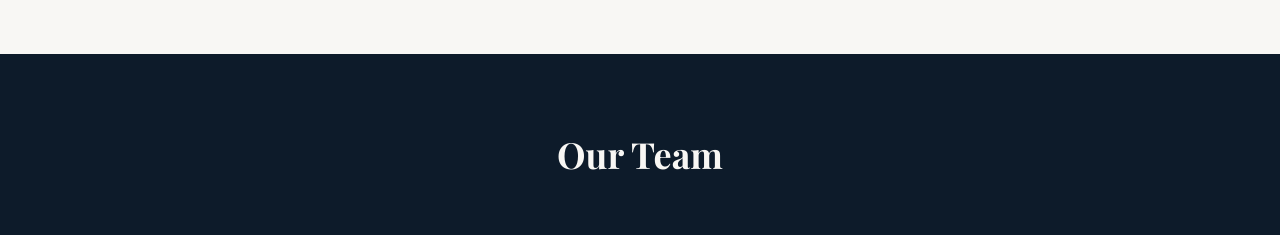
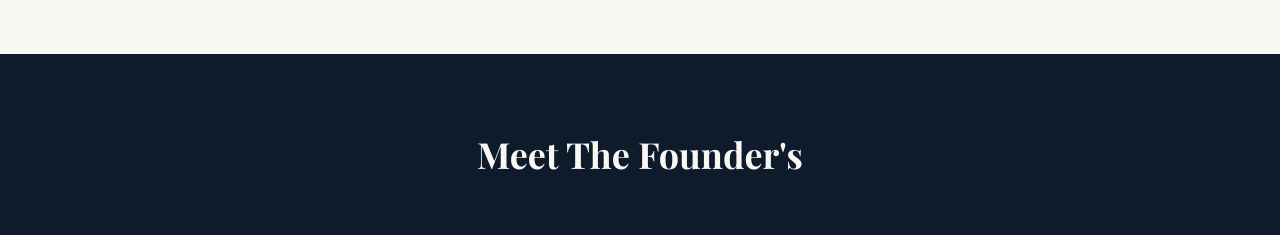
Before and after one commit to Azad-Bhasme/mvrandom, a plain HTML site: page index.html in a window 1280 px wide. Shown: the part 2200-2435 px from the top of the page. Drawn offline with nearby package versions, Linux system fonts and the light colour scheme.

Commit message:
Update index.html

```diff
--- a/index.html
+++ b/index.html
@@ -243,7 +243,7 @@
     <!-- Team Section -->
     <section id="team" class="py-20 px-4 bg-dark">
         <div class="container mx-auto">
-            <h2 class="text-3xl md:text-4xl font-bold mb-16 text-center text-light font-serif" data-aos="fade-up">Our Team</h2>
+            <h2 class="text-3xl md:text-4xl font-bold mb-16 text-center text-light font-serif" data-aos="fade-up">Meet The Founder's</h2>
             <div class="grid grid-cols-1 md:grid-cols-3 gap-8">
 
                 <!-- Team Member 1: Azad Bhasme -->
```
